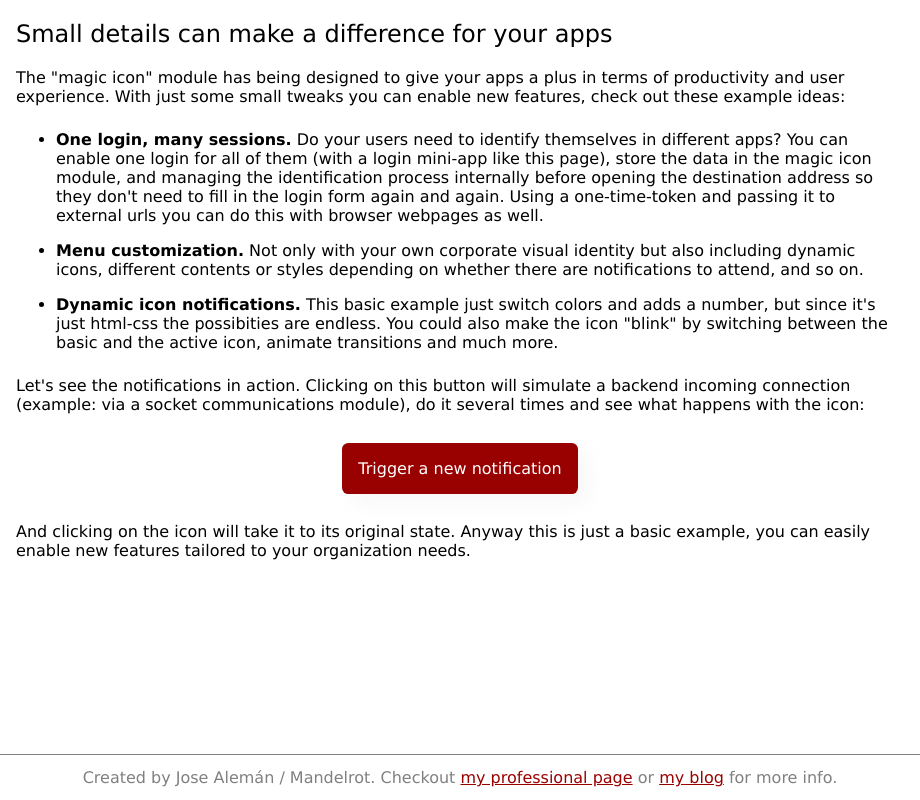
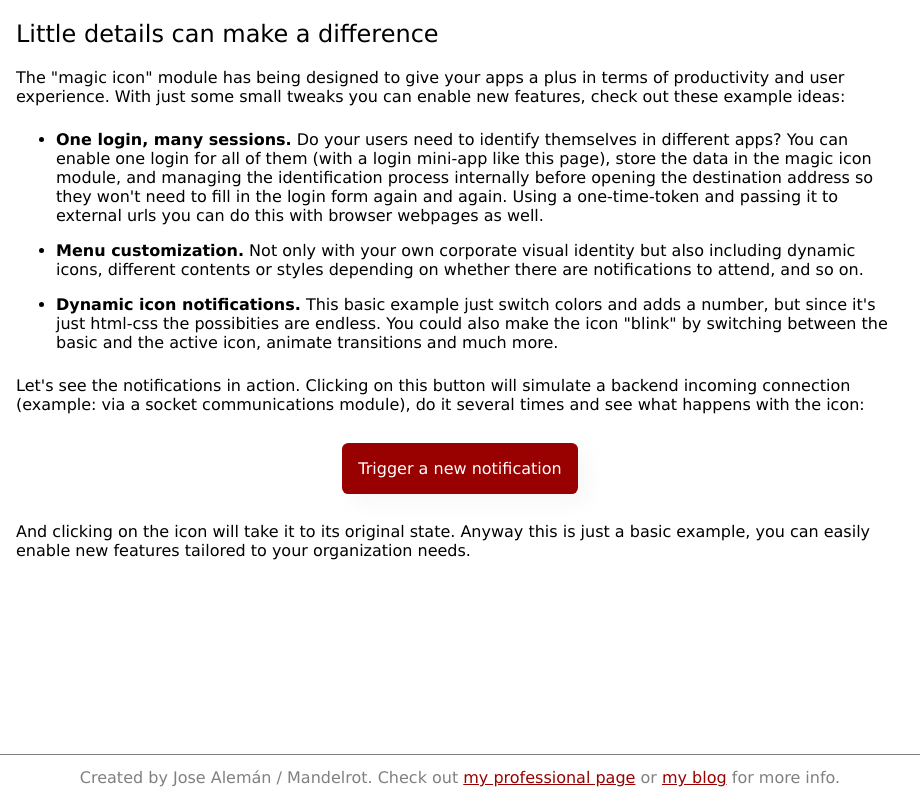
Before and after one commit to mandelrot/magic-icon, an Electron app: page renderers/desktop_app/desktop_app.html in a window 920 px wide. Drawn offline with Linux system fonts and the light colour scheme.

```diff
--- a/main.js
+++ b/main.js
@@ -48,6 +48,7 @@
     resizable: false,
     alwaysOnTop: true,
     hasShadow: false,
+    skipTaskbar: true,
     webPreferences: {
       nodeIntegration: true, contextIsolation: false,
       disableHtmlFullscreenWindowResize: true
--- a/renderers/desktop_app/desktop_app.html
+++ b/renderers/desktop_app/desktop_app.html
@@ -10,14 +10,14 @@
 </head>
 <body>
 
-  <h2>Small details can make a difference for your apps</h2>
+  <h2>Little details can make a difference</h2>
 
   <p>
     The "magic icon" module has being designed to give your apps a plus in terms of productivity and user experience. With just some small tweaks you can enable new features, check out these example ideas:
   </p>
 
   <ul>
-    <li><b>One login, many sessions.</b> Do your users need to identify themselves in different apps? You can enable one login for all of them (with a login mini-app like this page), store the data in the magic icon module, and managing the identification process internally before opening the destination address so they don't need to fill in the login form again and again. Using a one-time-token and passing it to external urls you can do this with browser webpages as well.
+    <li><b>One login, many sessions.</b> Do your users need to identify themselves in different apps? You can enable one login for all of them (with a login mini-app like this page), store the data in the magic icon module, and managing the identification process internally before opening the destination address so they won't need to fill in the login form again and again. Using a one-time-token and passing it to external urls you can do this with browser webpages as well.
     </li>
     <li><b>Menu customization.</b> Not only with your own corporate visual identity but also including dynamic icons, different contents or styles depending on whether there are notifications to attend, and so on.</li>
     <li><b>Dynamic icon notifications.</b> This basic example just switch colors and adds a number, but since it's just html-css the possibities are endless. You could also make the icon "blink" by switching between the basic and the active icon, animate transitions and much more.
@@ -35,7 +35,7 @@
   </p>
 
   <footer>
-    Created by Jose Alemán / Mandelrot. Checkout <span onclick="openBrowserWindow(event.target.id)" id="http://josealeman.info">my professional page</span> or <span onclick="openBrowserWindow(event.target.id)" id="https://mandelrot.com">my blog</span> for more info.
+    Created by Jose Alemán / Mandelrot. Check out <span onclick="openBrowserWindow(event.target.id)" id="http://josealeman.info">my professional page</span> or <span onclick="openBrowserWindow(event.target.id)" id="https://mandelrot.com">my blog</span> for more info.
   </footer>
 
   <script src="./desktop_app.js"></script>
```
Also changed, not shown: package.json (+19 -2 lines), build/icon.ico (added), build/icon.png (added), resources/static/main-icons/icon-notify.png, 2 other files.
